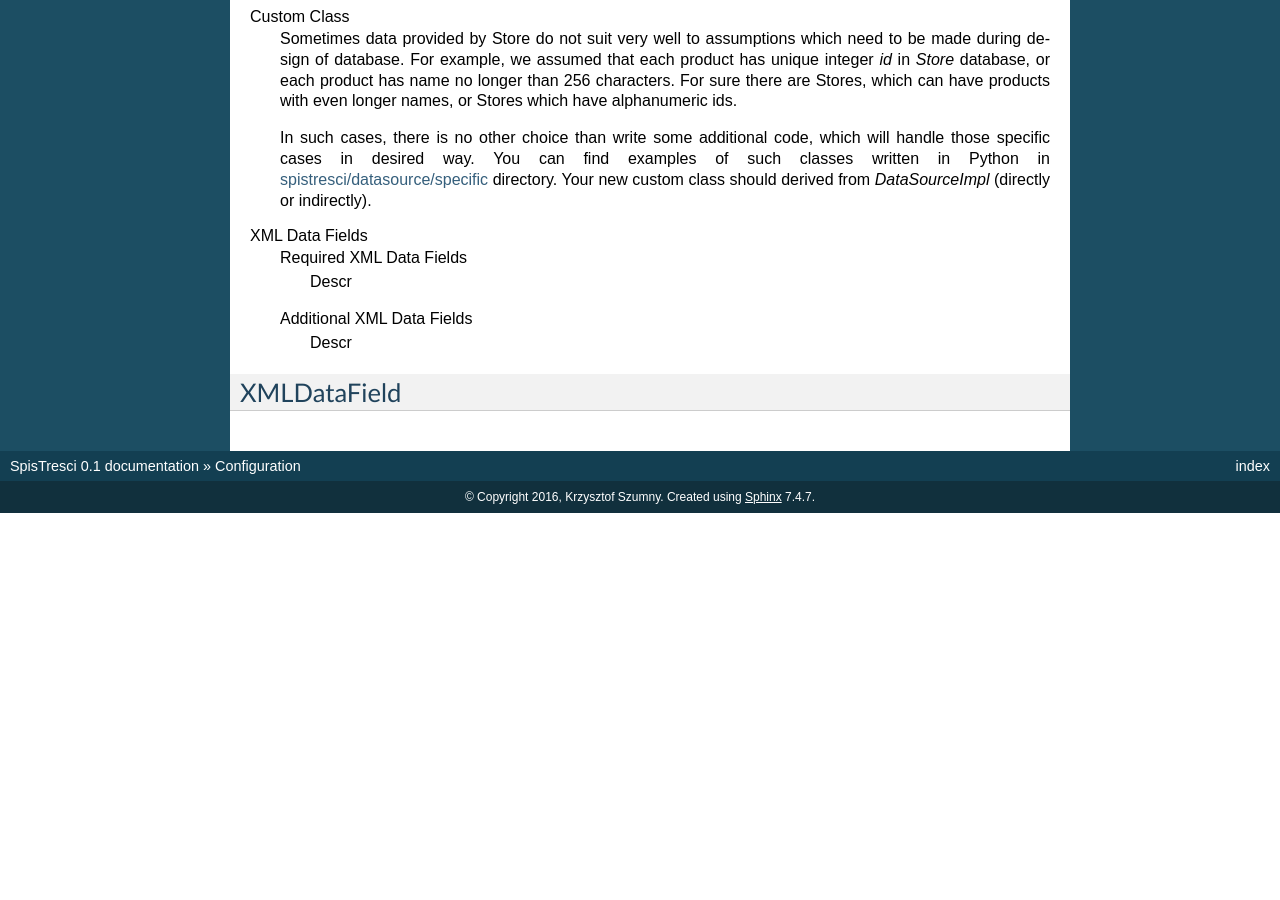
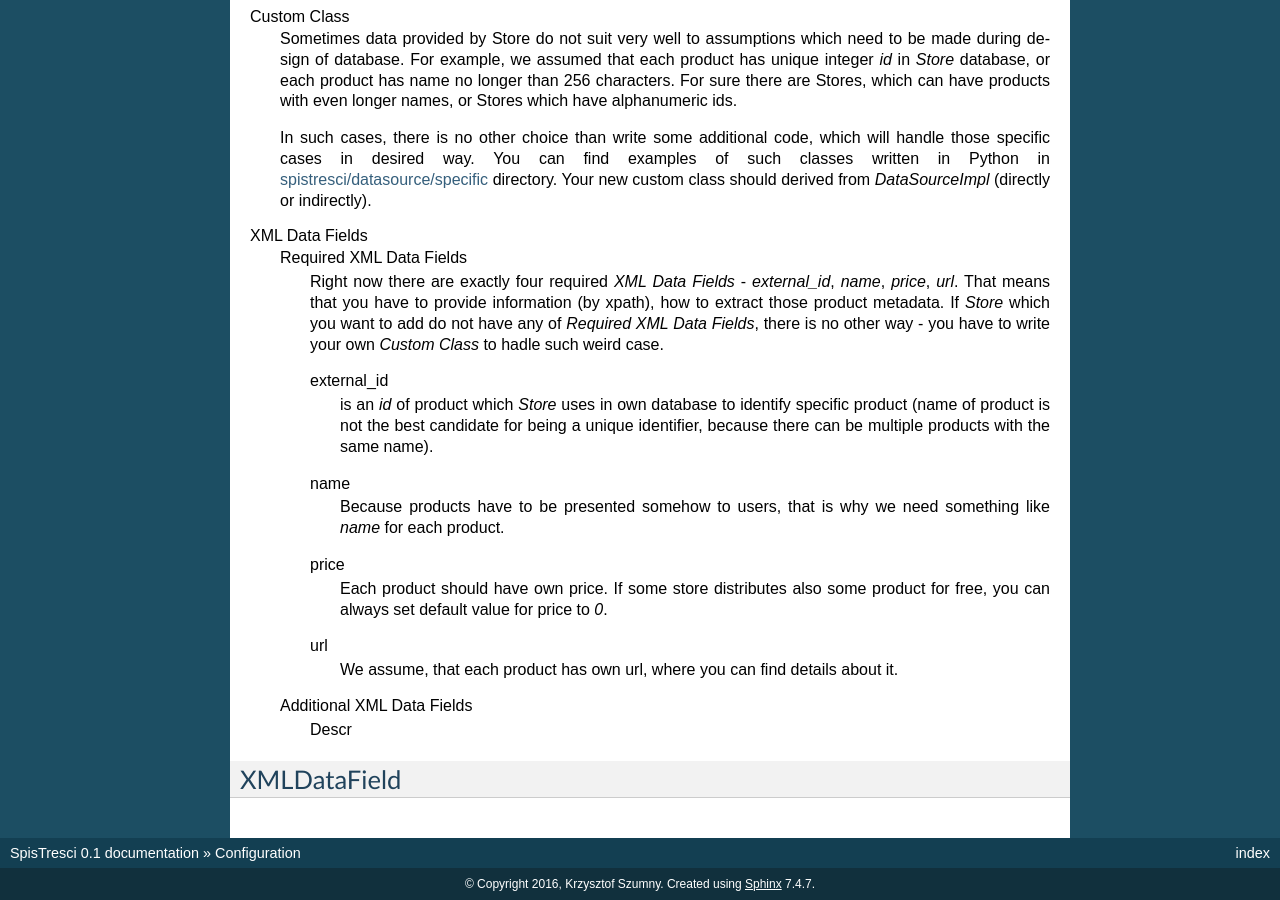
Before and after one commit to SpisTresci/scrooge, a Sphinx documentation site: the page built from docs/configuration/configuration.rst, in a window 1280 px wide and 900 px high, scrolled down 1257 px. Built offline with Sphinx 7.4.7, drawn with Linux system fonts in a browser that asks for light colours; pages that are not in the unit, such as notebooks, are missing from menus; before the commit the page ends 1770 px from its top, so only the background shows below that.

Commit message:
Required XML Data Fields

```diff
--- a/docs/configuration/configuration.rst
+++ b/docs/configuration/configuration.rst
@@ -70,7 +70,22 @@ Custom Class
 
 XML Data Fields
     Required XML Data Fields
-        Descr
+        Right now there are exactly four required *XML Data Fields* - *external_id*, *name*, *price*, *url*. That means that you have to provide information (by xpath), how to extract those product metadata.
+        If *Store* which you want to add do not have any of *Required XML Data Fields*, there is no other way - you have to write your own *Custom Class* to hadle such weird case.
+
+        external_id
+            is an *id* of product which *Store* uses in own database to identify specific product (name of product is not the best candidate for being a unique identifier, because there can be multiple products with the same name).
+        name
+            Because products have to be presented somehow to users, that is why we need something like *name* for each product.
+
+        price
+            Each product should have own price. If some store distributes also some product for free, you can always set default value for price to `0`.
+
+        url
+            We assume, that each product has own url, where you can find details about it.
+
+
+
 
     Additional XML Data Fields
         Descr
```
